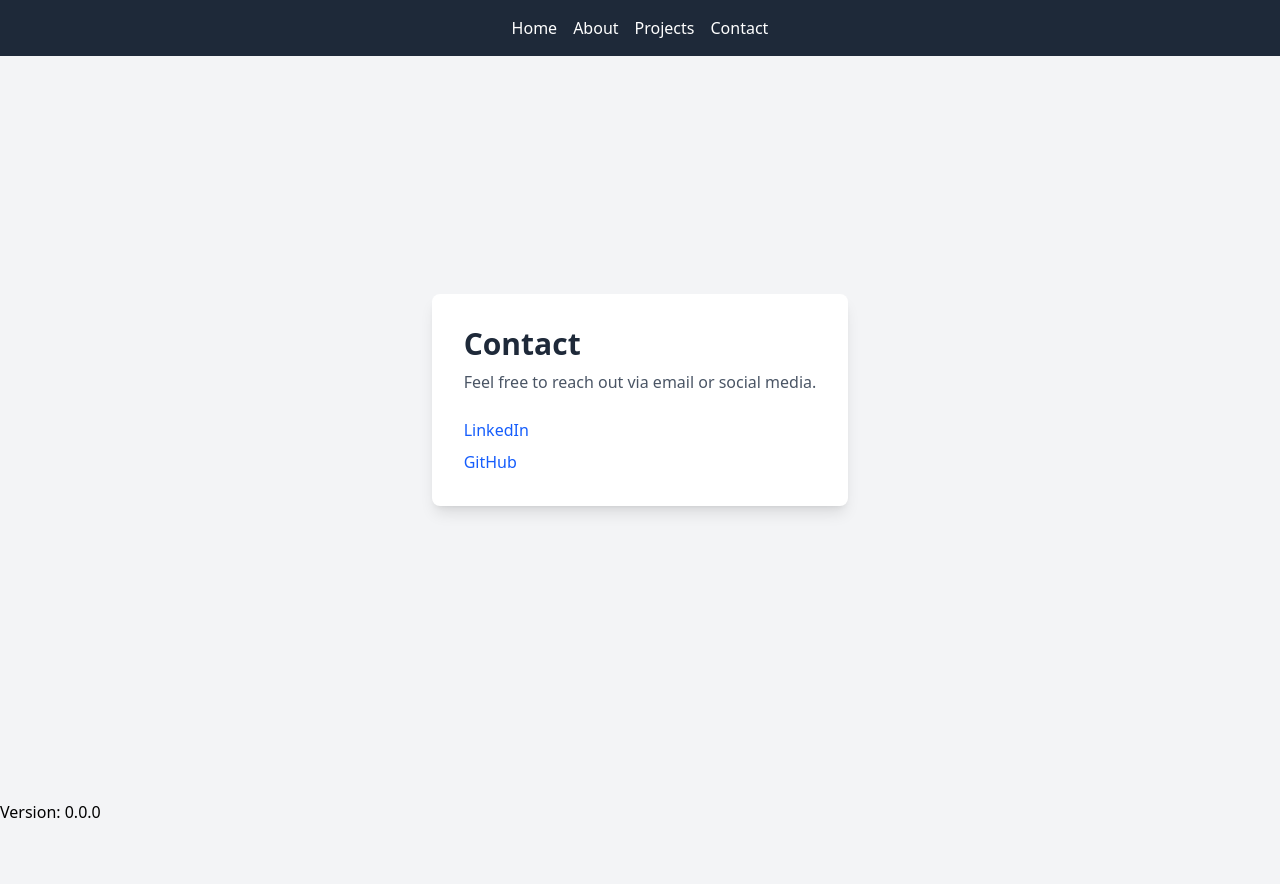
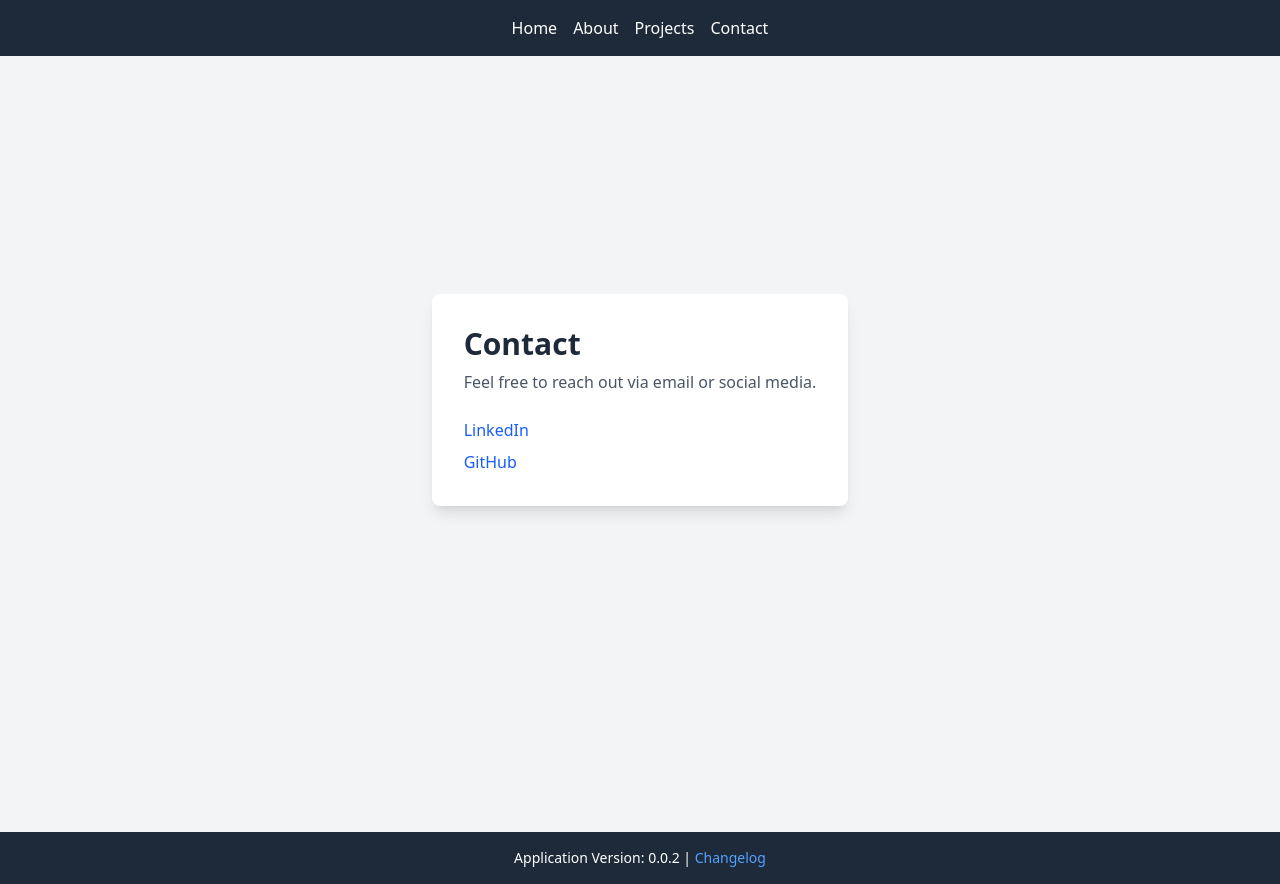
Before and after one commit to pxzin/website, a SvelteKit app: page /contact in a window 1280 px wide. Before the commit the page ends 824 px from the top, so only its background shows below. Built offline with nearby package versions, Linux system fonts and the light colour scheme.

Commit message:
feat: Implement application versioning and changelog

```diff
--- a/TODO/index.md
+++ b/TODO/index.md
@@ -3,4 +3,4 @@
 This file lists all planned and implemented tasks.
 
 - [x] Update Project Packages: `TODO/update_packages.md`
-- [ ] Implement Application Versioning and Changelog: `TODO/implement_versioning_and_changelog.md`
+- [x] Implement Application Versioning and Changelog: `TODO/implement_versioning_and_changelog.md`
--- a/package.json
+++ b/package.json
@@ -1,7 +1,7 @@
 {
 	"name": "website",
 	"private": true,
-	"version": "0.0.1",
+	"version": "0.0.2",
 	"type": "module",
 	"scripts": {
 		"dev": "vite dev",
@@ -17,6 +17,7 @@
 		"@sveltejs/vite-plugin-svelte": "^6.1.3",
 		"@tailwindcss/typography": "^0.5.16",
 		"@tailwindcss/vite": "^4.0.0",
+		"@types/node": "^24.3.0",
 		"autoprefixer": "^10.4.21",
 		"postcss": "^8.5.6",
 		"svelte": "^5.38.6",
@@ -24,5 +25,8 @@
 		"tailwindcss": "^4.1.12",
 		"typescript": "^5.9.2",
 		"vite": "^7.1.3"
+	},
+	"dependencies": {
+		"marked": "^16.2.1"
 	}
 }
--- /dev/null
+++ b/src/lib/utils/version.ts
@@ -0,0 +1 @@
+export const appVersion = "";
--- /dev/null
+++ b/src/routes/+layout.server.ts
@@ -0,0 +1,12 @@
+import fs from 'fs';
+import path from 'path';
+
+export async function load() {
+  const packageJsonPath = path.resolve(process.cwd(), 'package.json');
+  const packageJsonContent = fs.readFileSync(packageJsonPath, 'utf8');
+  const pkg = JSON.parse(packageJsonContent);
+
+  return {
+    appVersion: pkg.version
+  };
+}
--- a/src/routes/+layout.svelte
+++ b/src/routes/+layout.svelte
@@ -1,12 +1,18 @@
-<script>
+<script lang="ts">
   import "../tailwind.css";
   import "../app.css";
   import Nav from "$lib/components/Nav/Nav.svelte";
+
+  export let data;
+  const appVersion = data.appVersion;
 </script>
 
 <Nav />
 <slot />
 
-<footer>
-  <p>Version: 0.0.0</p>
+<footer class="bg-gray-800 text-white p-4 text-center mt-8">
+  <p class="text-sm">
+    Application Version: {appVersion} |
+    <a href="/changelog" class="text-blue-400 hover:underline">Changelog</a>
+  </p>
 </footer>
--- /dev/null
+++ b/src/routes/changelog/+page.server.ts
@@ -0,0 +1,11 @@
+import fs from 'fs';
+import path from 'path';
+
+export async function load() {
+  const changelogPath = path.resolve(process.cwd(), 'CHANGELOG.md');
+  const changelogContent = fs.readFileSync(changelogPath, 'utf8');
+
+  return {
+    changelogContent
+  };
+}
--- /dev/null
+++ b/src/routes/changelog/+page.svelte
@@ -0,0 +1,22 @@
+<script lang="ts">
+  import { marked } from 'marked';
+
+  export let data;
+
+  let renderedChangelog: string;
+
+  $: {
+    renderedChangelog = marked(data.changelogContent) as string;
+  }
+</script>
+
+<div class="container mx-auto px-4 py-8">
+  <h1 class="text-3xl font-bold mb-6">Changelog</h1>
+  <div class="prose lg:prose-xl" >
+    {@html renderedChangelog}
+  </div>
+</div>
+
+<style lang="postcss">
+  /* Add any specific styles for the changelog page here */
+</style>
```
Also changed, not shown: 2 other files (tests, documents, lock files or other folders).
